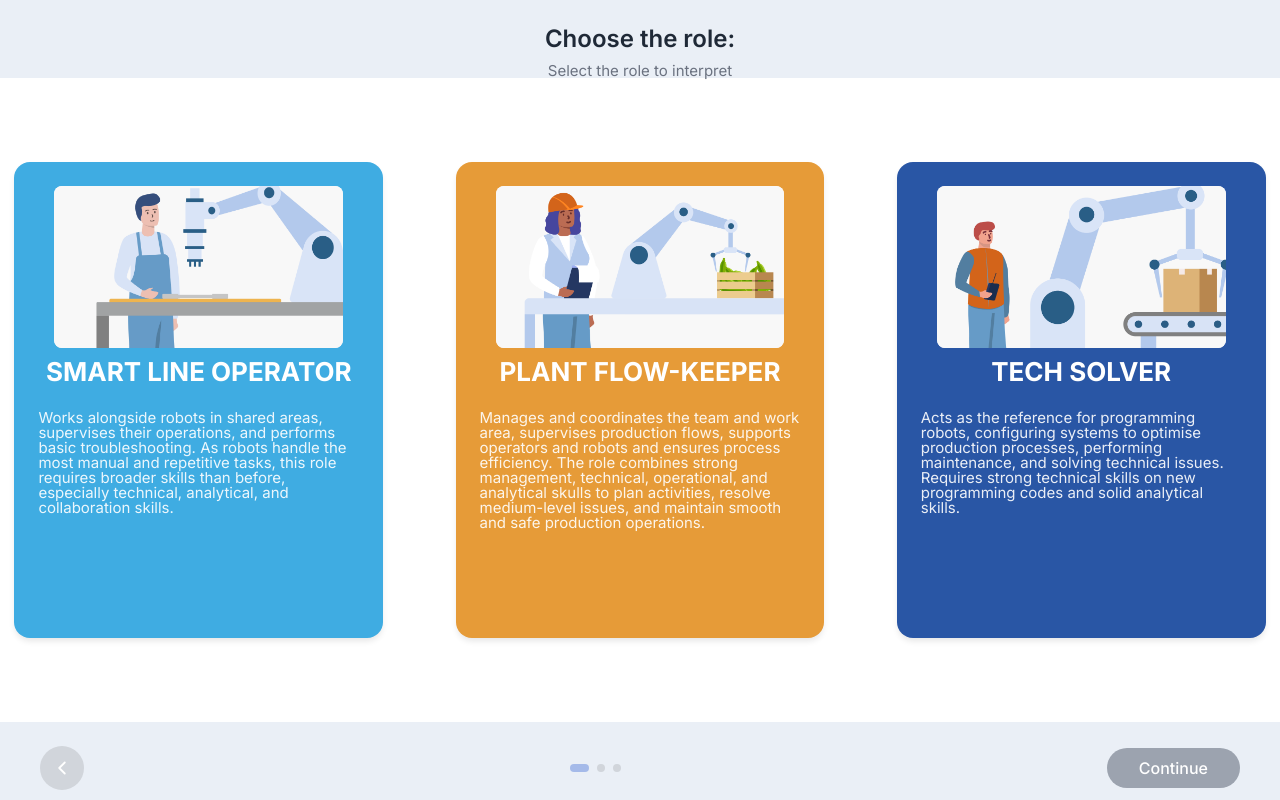
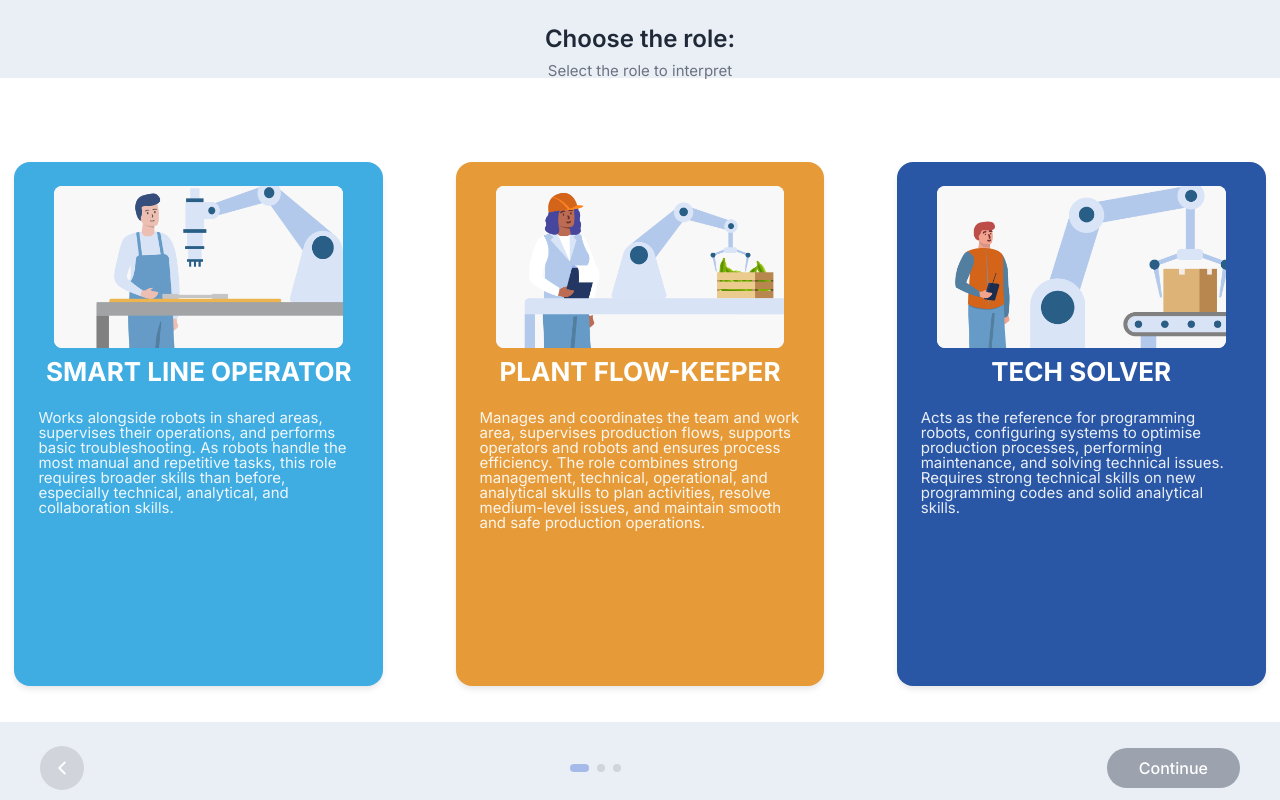
Before and after one commit to lucacappello-sys/ImageGenHARTU, a React (Vite) app: page / in a window 1280 px wide. Both pictures are taken after a click on the button "START". Built offline with nearby package versions, Linux system fonts and the light colour scheme; no server answers.

Commit message:
card's height

```diff
--- a/src/Pages/RoleSelectionPage.css
+++ b/src/Pages/RoleSelectionPage.css
@@ -100,6 +100,7 @@
   overflow: hidden;
   align-items: center;
   width: 100%;
+  height: 100%;
 }
 
 .role-card:hover {
@@ -158,7 +159,6 @@
   line-height: 1;
   opacity: 0.9;
   font-family:  Inter;
-  flex: 1 1 auto;
 
 }
 
```
